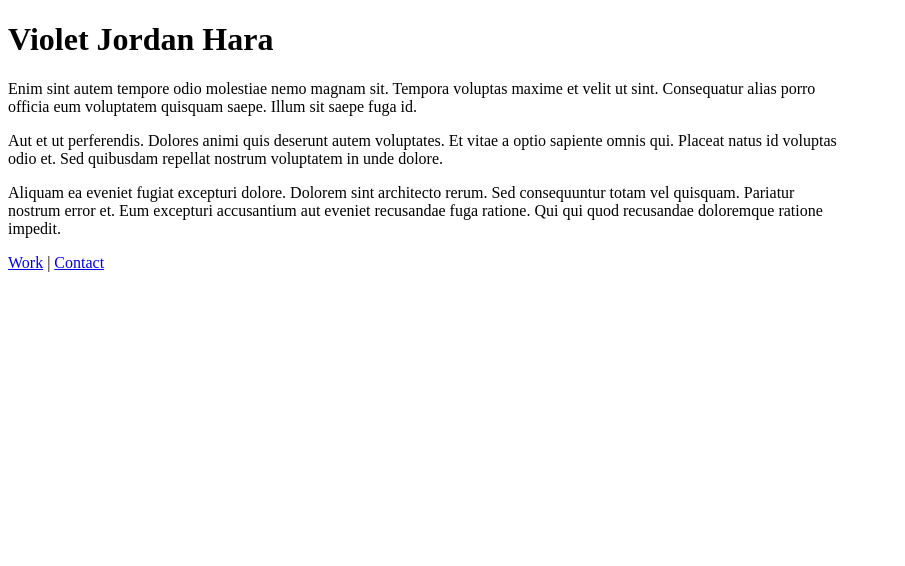
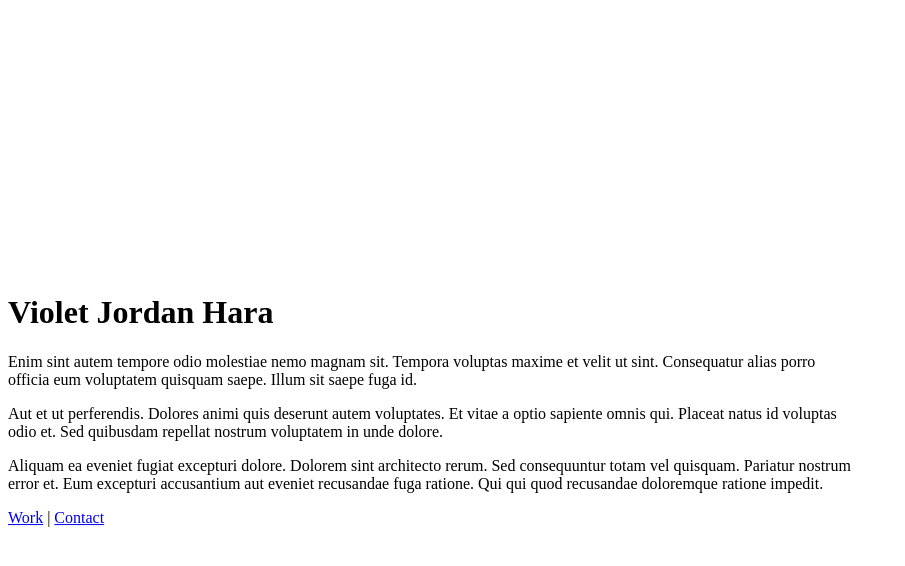
Before and after one commit to violetjordanhara/violetjordanhara.github.io, a plain HTML site: page index.html in a window 1280 px wide. Shown: the whole page, without its empty margins (0-905 px from the left). Drawn offline with Linux system fonts and the light colour scheme.

Commit message:
added vertical centering with bad implementation

```diff
--- a/stylesheet.css
+++ b/stylesheet.css
@@ -2,6 +2,12 @@
 .flexible
 {
 	width: 33%;
+	margin: 0;
+	position: absolute;
+	top: 50%;
+	-ms-transform: translateY(-50%);
+	transform: translateY(-50%);
+	/*this is a temporary way to centre as it has issues if the vertical height of browser is smaller than content*/
 }
 
 @media only screen and (max-width: 1280px)
```
